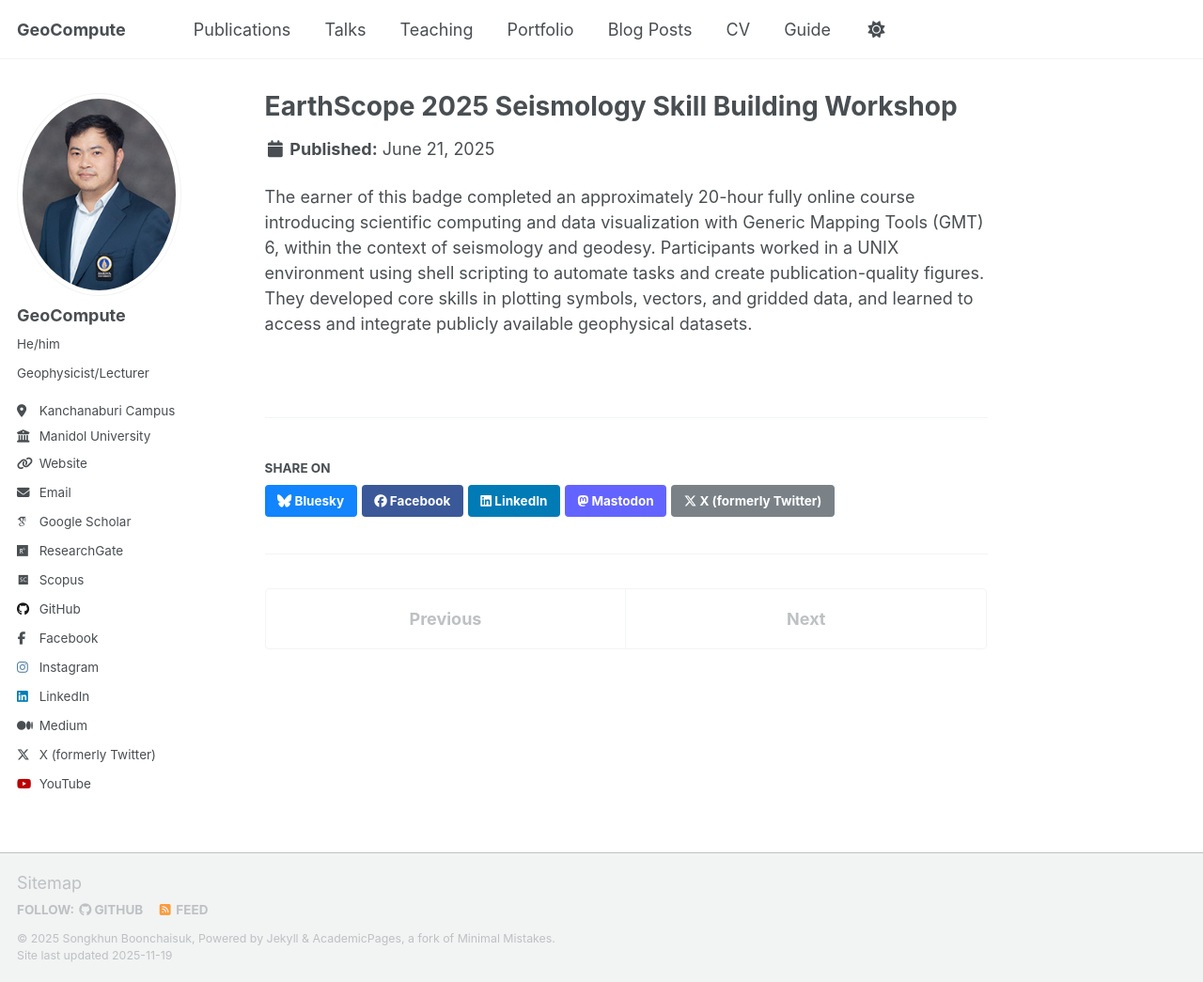
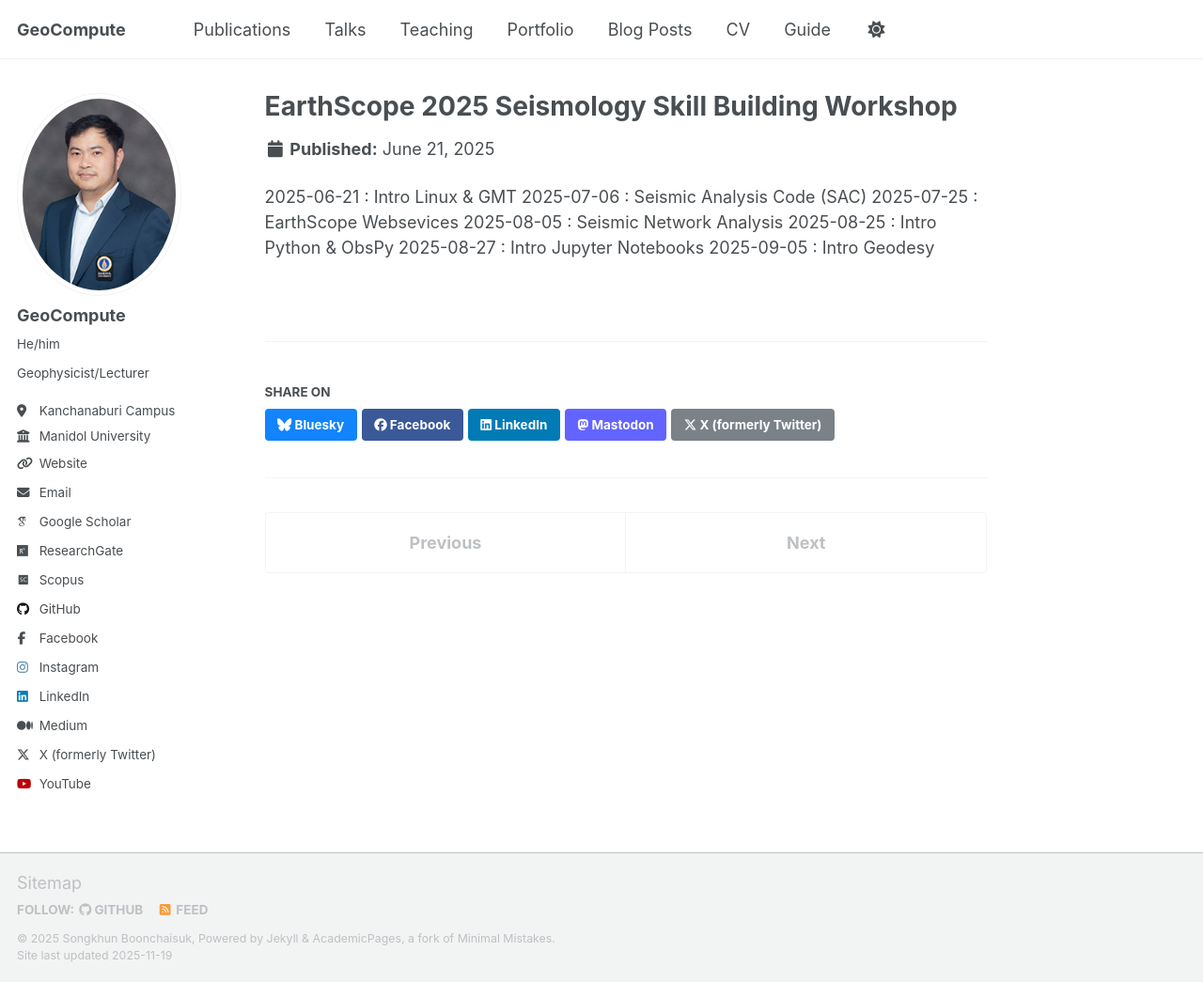
Before and after one commit to Songkhun/Songkhun.github.io, a Jekyll site: the page built from _portfolio/2025-06-21-SSBW2025.md, in a window 1280 px wide and 1045 px high. Shown: the whole window at 94% size. Built offline with Jekyll 4.4.1, drawn with Linux system fonts in a browser that asks for light colours; some web fonts are replaced; a script that is not in the unit is left out.

Commit message:
Update 2025-06-21-SSBW2025.md

```diff
--- a/_portfolio/2025-06-21-SSBW2025.md
+++ b/_portfolio/2025-06-21-SSBW2025.md
@@ -4,4 +4,10 @@ excerpt: "Some training badges <br/><img src='/images/ssbw2025.jpeg'>"
 collection: portfolio
 ---
 
-The earner of this badge completed an approximately 20-hour fully online course introducing scientific computing and data visualization with Generic Mapping Tools (GMT) 6, within the context of seismology and geodesy. Participants worked in a UNIX environment using shell scripting to automate tasks and create publication-quality figures. They developed core skills in plotting symbols, vectors, and gridded data, and learned to access and integrate publicly available geophysical datasets.
+2025-06-21 : Intro Linux & GMT
+2025-07-06 : Seismic Analysis Code (SAC)
+2025-07-25 : EarthScope Websevices
+2025-08-05 : Seismic Network Analysis
+2025-08-25 : Intro Python & ObsPy
+2025-08-27 : Intro Jupyter Notebooks
+2025-09-05 : Intro Geodesy
```
